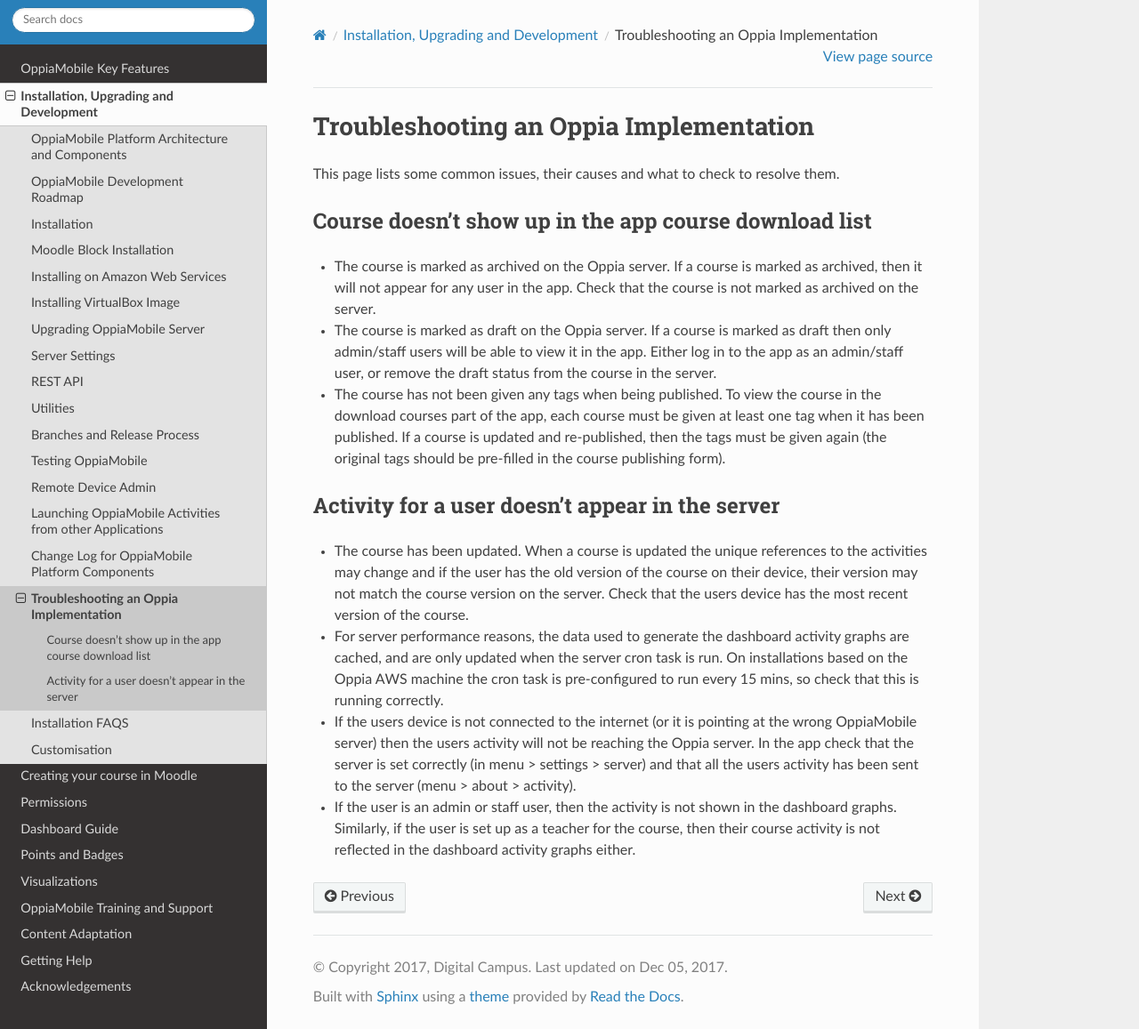
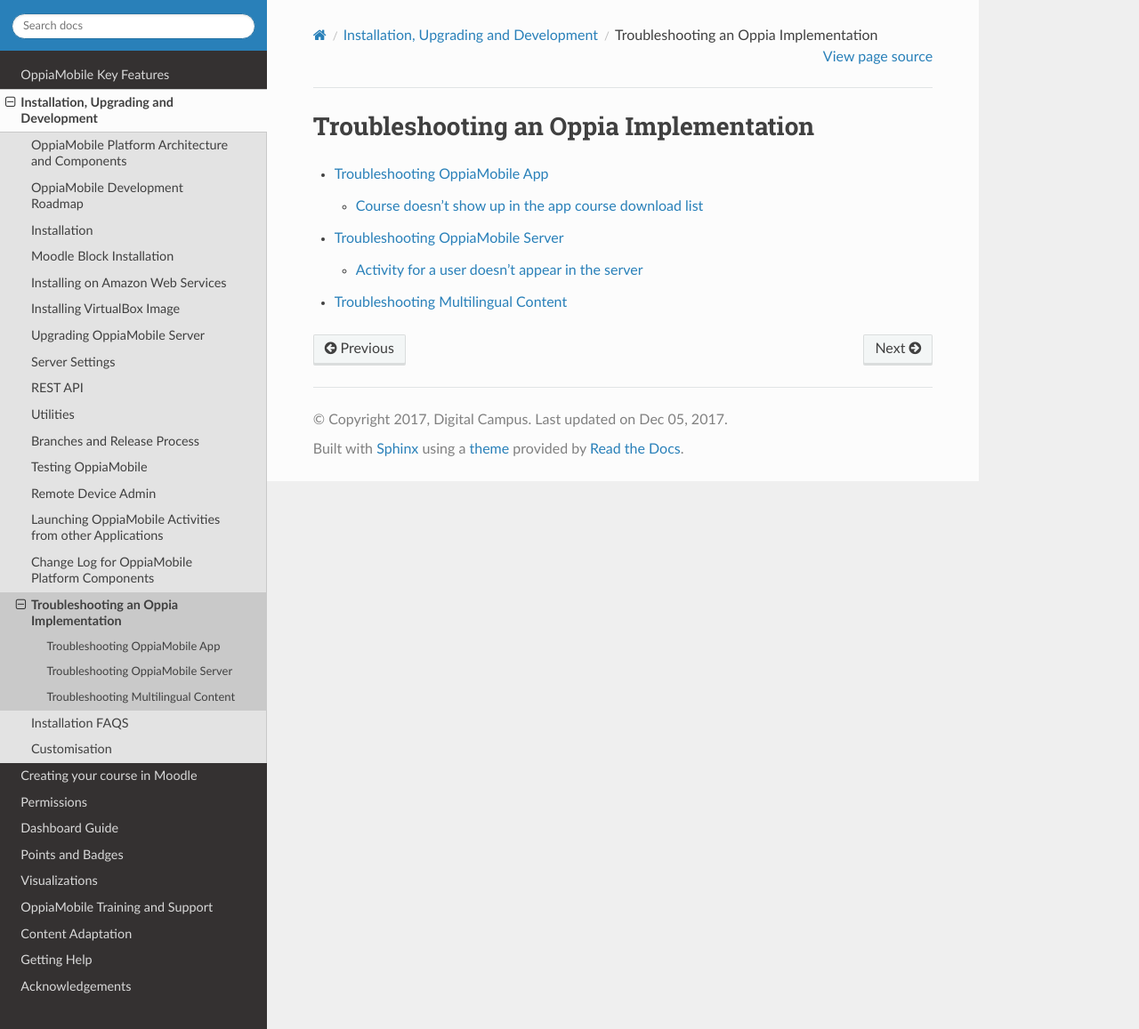
Before and after one commit to DigitalCampus/django-oppia, a Sphinx documentation site: the page built from docs/dev/troubleshooting/index.rst, in a window 1280 px wide and 1157 px high. Shown: the whole window at 89% size. Built offline with Sphinx 7.4.7 and the Read the Docs theme 2.0.0, drawn with Linux system fonts in a browser that asks for light colours; the version number is read from the project's files by our own code.

Commit message:
update troubleshooting docs

```diff
--- a/docs/dev/troubleshooting/index.rst
+++ b/docs/dev/troubleshooting/index.rst
@@ -1,33 +1,9 @@
 Troubleshooting an Oppia Implementation
 ===========================================
 
-This page lists some common issues, their causes and what to check to resolve them.
+.. toctree::
+   :maxdepth: 2
 
-Course doesn't show up in the app course download list
--------------------------------------------------------
-
-* The course is marked as archived on the Oppia server. If a course is marked as archived, then it will not appear for
-  any user in the app. Check that the course is not marked as archived on the server.
-* The course is marked as draft on the Oppia server. If a course is marked as draft then only admin/staff users will be
-  able to view it in the app. Either log in to the app as an admin/staff user, or remove the draft status from the
-  course in the server.
-* The course has not been given any tags when being published. To view the course in the download courses part of the
-  app, each course must be given at least one tag when it has been published. If a course is updated and re-published,
-  then the tags must be given again (the original tags should be pre-filled in the course publishing form).
-
-
-Activity for a user doesn't appear in the server
----------------------------------------------------
-
-* The course has been updated. When a course is updated the unique references to the activities may change and if the
-  user has the old version of the course on their device, their version may not match the course version on the server.
-  Check that the users device has the most recent version of the course.
-* For server performance reasons, the data used to generate the dashboard activity graphs are cached, and are only
-  updated when the server cron task is run. On installations based on the Oppia AWS machine the cron task is
-  pre-configured to run every 15 mins, so check that this is running correctly.
-* If the users device is not connected to the internet (or it is pointing at the wrong OppiaMobile server) then the
-  users activity will not be reaching the Oppia server. In the app check that the server is set correctly (in menu >
-  settings > server) and that all the users activity has been sent to the server (menu > about > activity).
-* If the user is an admin or staff user, then the activity is not shown in the dashboard graphs. Similarly, if the user
-  is set up as a teacher for the course, then their course activity is not reflected in the dashboard activity graphs
-  either.
+   app
+   server
+   translations
--- a/docs/dev/troubleshooting/translations.rst
+++ b/docs/dev/troubleshooting/translations.rst
@@ -33,6 +33,8 @@
 
 In the Moodle inline HTML editor, it is very difficult to see that different types of quotes have been used. It is much
 easier to notice if the page HTML is cut and pasted into a plain text editor (eg Notepad or similar) with a large font
-size selected.
+size selected. Here is an example of mismatching quotes in the Moodle inline HTML editor:
+
+.. image:: images/moodle-editor-incorrect-html.png
 
 The likely cause of having different types of quotes is from cutting and pasting from different sources.
```
Also changed, not shown: README.txt (+4 -4 lines), docs/dev/troubleshooting/app.rst (added, +16 -0 lines), docs/dev/troubleshooting/server.rst (added, +19 -0 lines), docs/dev/troubleshooting/images/moodle-editor-incorrect-html.png (added).
